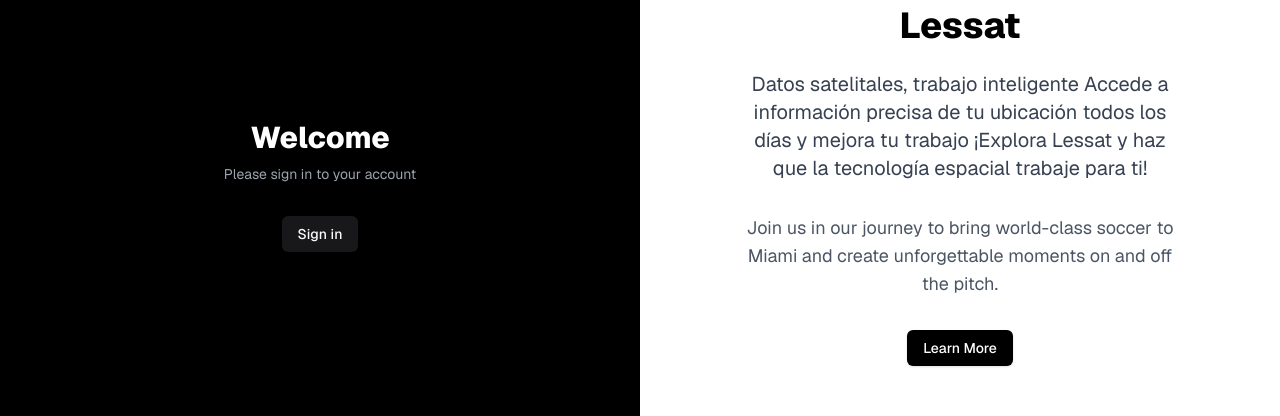
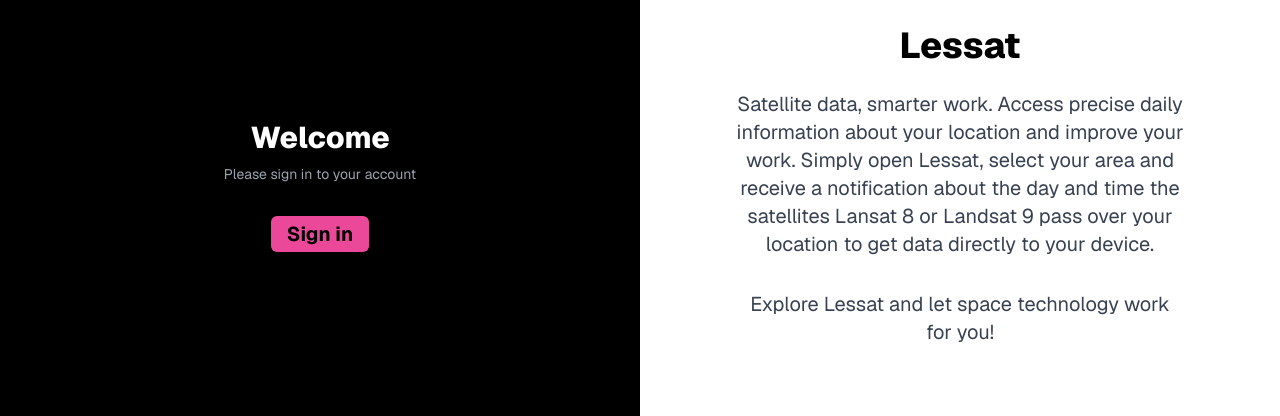
Before and after one commit to LessatSpaceApp/Lessat-front, a Next.js app: page / in a window 1280 px wide. Shown: the part 316-732 px from the top of the page. Built offline with nearby package versions, Linux system fonts and the light colour scheme; no server answers.

Commit message:
feat:better landing page

```diff
--- a/src/components/login/login/login.tsx
+++ b/src/components/login/login/login.tsx
@@ -5,18 +5,39 @@
 export default function Login() {
   const { data: session } = useSession();
   const router = useRouter();
-  if (session) {
-    return (
-      <>
-        Signed in as {session.user.email} <br />
-        <Button onClick={() => signOut()}>Sign out</Button>
-        <Button onClick={() => router.push("/map")}>Schedule Reminders</Button>
-      </>
-    );
-  }
+
   return (
-    <>
-      <Button onClick={() => signIn()}>Sign in</Button>
-    </>
+    <div className="flex items-center justify-center  ">
+      <div className="rounded-lg shadow-lg ">
+        {session ? (
+          <>
+            <h2 className="text-xl text-pink-500 font-bold mb-4 text-center">
+              Welcome, {session.user.email}!
+            </h2>
+            <Button
+              onClick={() => router.push("/map")}
+              className="w-full mb-2 bg-blue-500 text-white hover:bg-blue-600"
+            >
+              Schedule Reminders
+            </Button>
+            <Button
+              onClick={() => signOut()}
+              className="w-full bg-red-500 text-white hover:bg-red-600"
+            >
+              Sign out
+            </Button>
+          </>
+        ) : (
+          <>
+            <Button
+              onClick={() => signIn()}
+              className="w-full text-xl  bg-pink-500 font-bold text-black hover:bg-pink-600"
+            >
+              Sign in
+            </Button>
+          </>
+        )}
+      </div>
+    </div>
   );
 }
--- a/src/pages/_app.tsx
+++ b/src/pages/_app.tsx
@@ -12,7 +12,7 @@
 const MyApp: AppType = ({ Component, pageProps }) => {
   return (
     <div className={GeistSans.className}>
-      <div className="pattern bg-gray-900">
+      <div className="pattern bg-black">
         <QueryClientProvider client={queryClient}>
           <SessionProvider>
             <Navbar />
--- a/src/pages/index.tsx
+++ b/src/pages/index.tsx
@@ -26,19 +26,14 @@
         <div className="max-w-md text-center">
           <h1 className="mb-6 text-4xl font-extrabold text-black">Lessat</h1>
           <p className="mb-8 text-xl text-gray-700">
-          Datos satelitales, trabajo inteligente
-Accede a información precisa de tu ubicación todos los días y mejora tu trabajo
-¡Explora Lessat y haz que la tecnología espacial trabaje para ti!
+          Satellite data, smarter work.
+Access precise daily information about your location and improve your work. Simply open Lessat, select your area and receive a notification about the day and time the satellites Lansat 8 or Landsat 9 pass over your location to get data directly to your device.
+
           </p>
-          <p className="text-lg text-gray-600">
-            Join us in our journey to bring world-class soccer to Miami and
-            create unforgettable moments on and off the pitch.
+          <p className="text-xl text-gray-700">
+          Explore Lessat and let space technology work for you!
           </p>
-          <div className="mt-8">
-            <Button className="bg-black text-white hover:bg-gray-800">
-              Learn More
-            </Button>
-          </div>
+
         </div>
       </div>
     </div>
```
